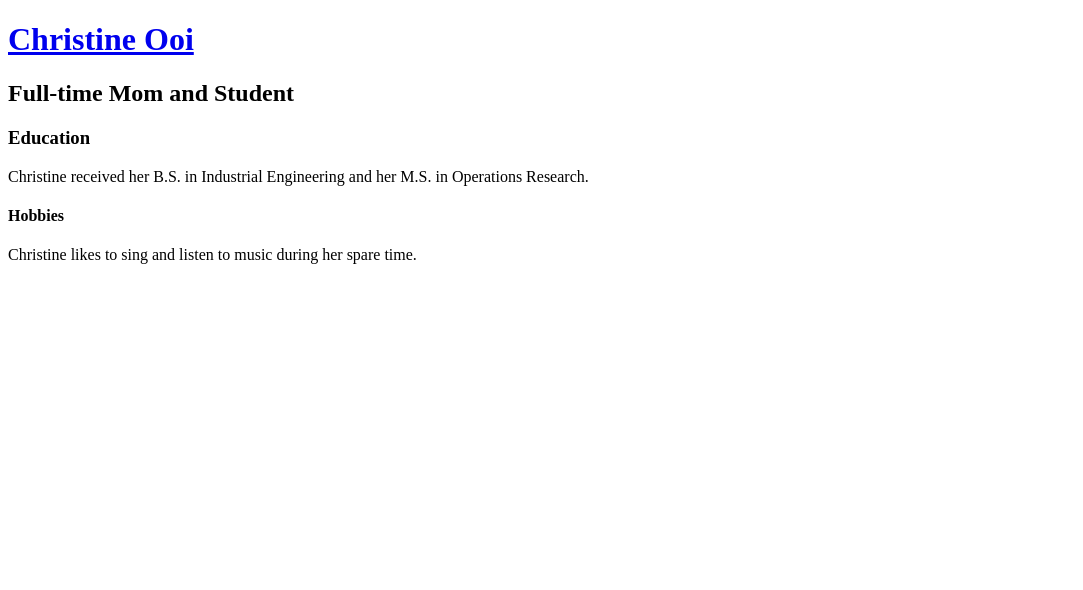
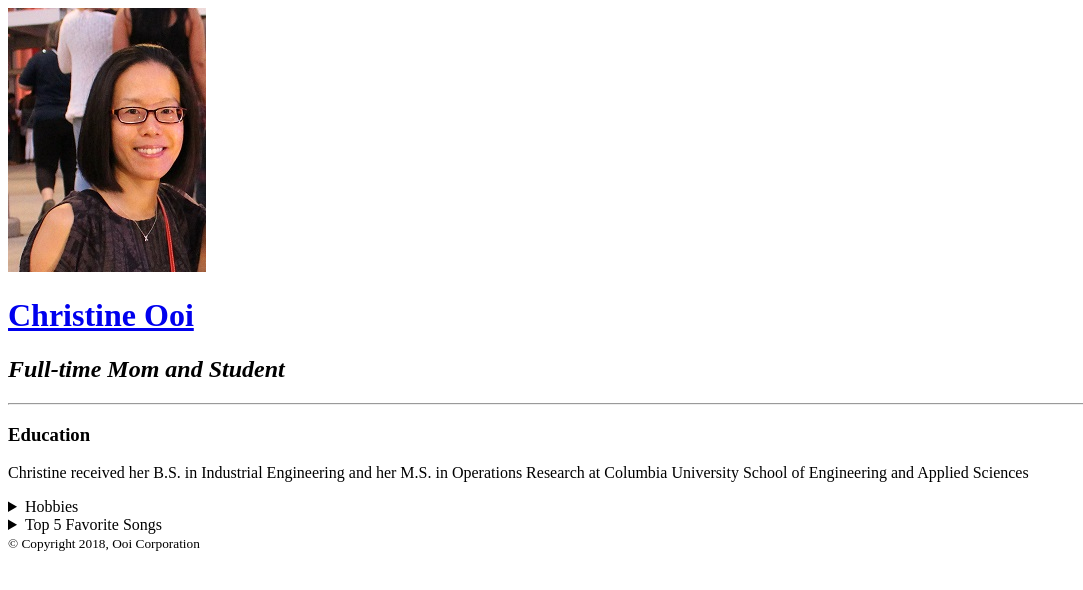
Before and after one commit to christineooi/christineooi.github.io, a plain HTML site: page index.html in a window 1280 px wide. Shown: the whole page, without its empty margins (0-1083 px from the left). Drawn offline with Linux system fonts and the light colour scheme.

Commit message:
Added more HTML tags

```diff
--- a/index.html
+++ b/index.html
@@ -7,11 +7,43 @@
     <title>Biography</title>
 </head>
 <body>
-        <h1><a href="https://github.com/christineooi">Christine Ooi</a></h1>
-        <h2><i></i>Full-time Mom and Student</i></h2>
-        <h3>Education</h3>
-        <p>Christine received her B.S. in Industrial Engineering and her M.S. in Operations Research.</p>
-        <h4>Hobbies</h4>
-        <p>Christine likes to sing and listen to music during her spare time.</p>
+    <main>
+        <header>
+          <img src="ChristineO.jpg">
+          <h1><a href="https://github.com/christineooi">Christine Ooi</a></h1>
+        </header>
+        <h2><em>Full-time Mom and Student</em></h2>
+        <hr>
+        <section>
+          <h3>Education</h3>
+          <p>Christine received her B.S. in Industrial Engineering and her M.S. in
+             Operations Research at Columbia University School of Engineering and Applied Sciences</p>
+        </section>
+        <section>
+          <details>
+            <summary>Hobbies</summary>
+              <ul>
+                <li>sing</li>
+                <li>listen to music</li>
+                <li>travel</li>
+              </ul>
+          </details>
+        </section>
+        <section>
+          <details>
+            <summary>Top 5 Favorite Songs</summary>
+              <ol>
+                <li>Just the Way You Are by Bruno Mars</li>
+                <li>We are Strong by Pitbull Ft. Kiesza </li>
+                <li>Mama by Jonas Blue Ft. William Singe</li>
+                <li>Listen to you Heart by DHT</li>
+                <li>Hall of Fame by The Script</li>
+              </ol>
+          </details>
+        </section>
+    </main>
 </body>
+<footer>
+        <small>&copy; Copyright 2018, Ooi Corporation</small>
+</footer>
 </html>
```
Also changed, not shown: ChristineO.jpg (added).
